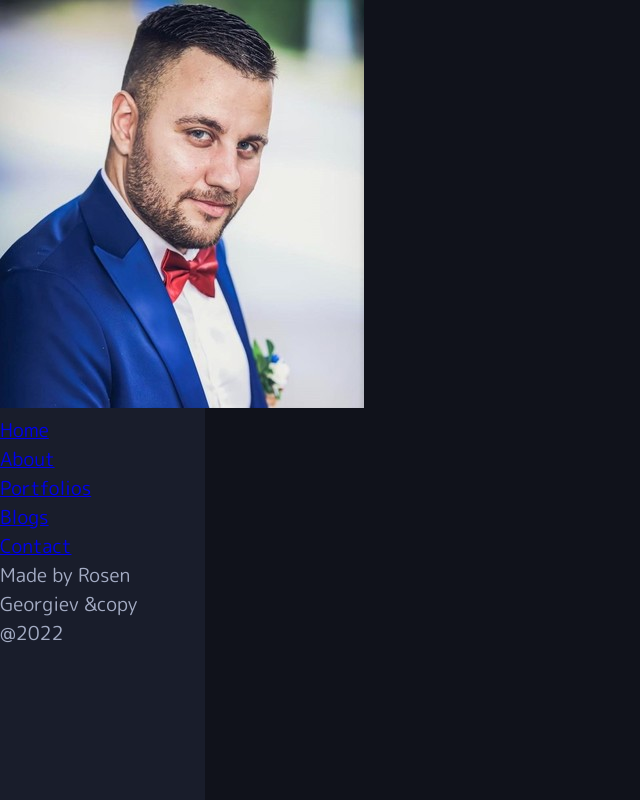
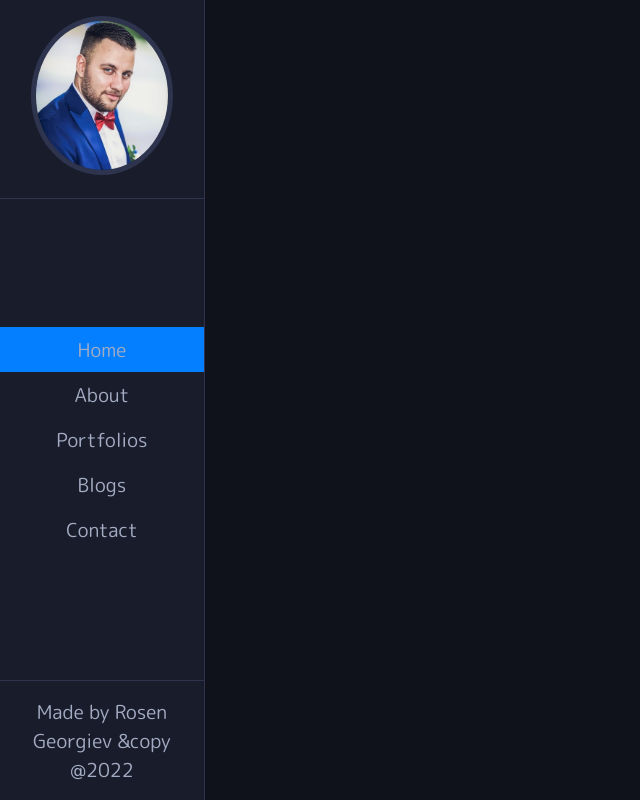
Before and after one commit to RosenGeorgievvv/portfolio-v.1, a React (Create React App) app: page / in a window 1280 px wide. Shown: the whole page, without its empty margins (0-640 px from the left). Built offline with nearby package versions, Linux system fonts and the light colour scheme.

Commit message:
more style added

```diff
--- a/src/styles/layout.scss
+++ b/src/styles/layout.scss
@@ -4,6 +4,7 @@
         height: 100vh;
         background-color: #191d2b;
         position: fixed;
+        border-right: 1px solid #2e344e;
     }
 
     .main-content {
--- a/src/styles/navbar.scss
+++ b/src/styles/navbar.scss
@@ -1,5 +1,64 @@
 .NavBar {
+    height: 100vh;
     .nav {
         height: 100%;
+        display: flex;
+        flex-direction: column;
+        justify-content: space-between;
+        align-items: center;
+
+        .profile {
+            width: 100%;
+            text-align: center;
+            margin-top: 1rem;
+            border-bottom: 1px solid #2e344e;
+            img {
+                width: 70%;
+                border-radius: 100%;
+                border: 5px solid #2e344e;
+                margin-bottom: 1rem;
+            }
+        }
+
+        .nav-items {
+            width: 100%;
+            .nav-item {
+                list-style: none;
+                text-align: center;
+
+                a {
+                    text-decoration: none;
+                    font-size: inherit;
+                    color: inherit;
+                    display: block;
+                    padding: 0.5rem 0;
+                    position: relative;
+                    &::before {
+                        content: "";
+                        position: absolute;
+                        top: 0;
+                        left: 0;
+                        width: 0.4rem;
+                        height: 100%;
+                        background-color: #0381ff33;
+                        transform-origin: bottom;
+                        transform: scale(0);
+                    }
+                }
+            }
+        }
+
+        .footer {
+            width: 100%;
+            border-top: 1px solid #2e344e;
+            p {
+                text-align: center;
+                padding: 1rem 0;
+            }
+        }
     }
 }
+
+.active-style {
+    background-color: #037fff;
+}
```
